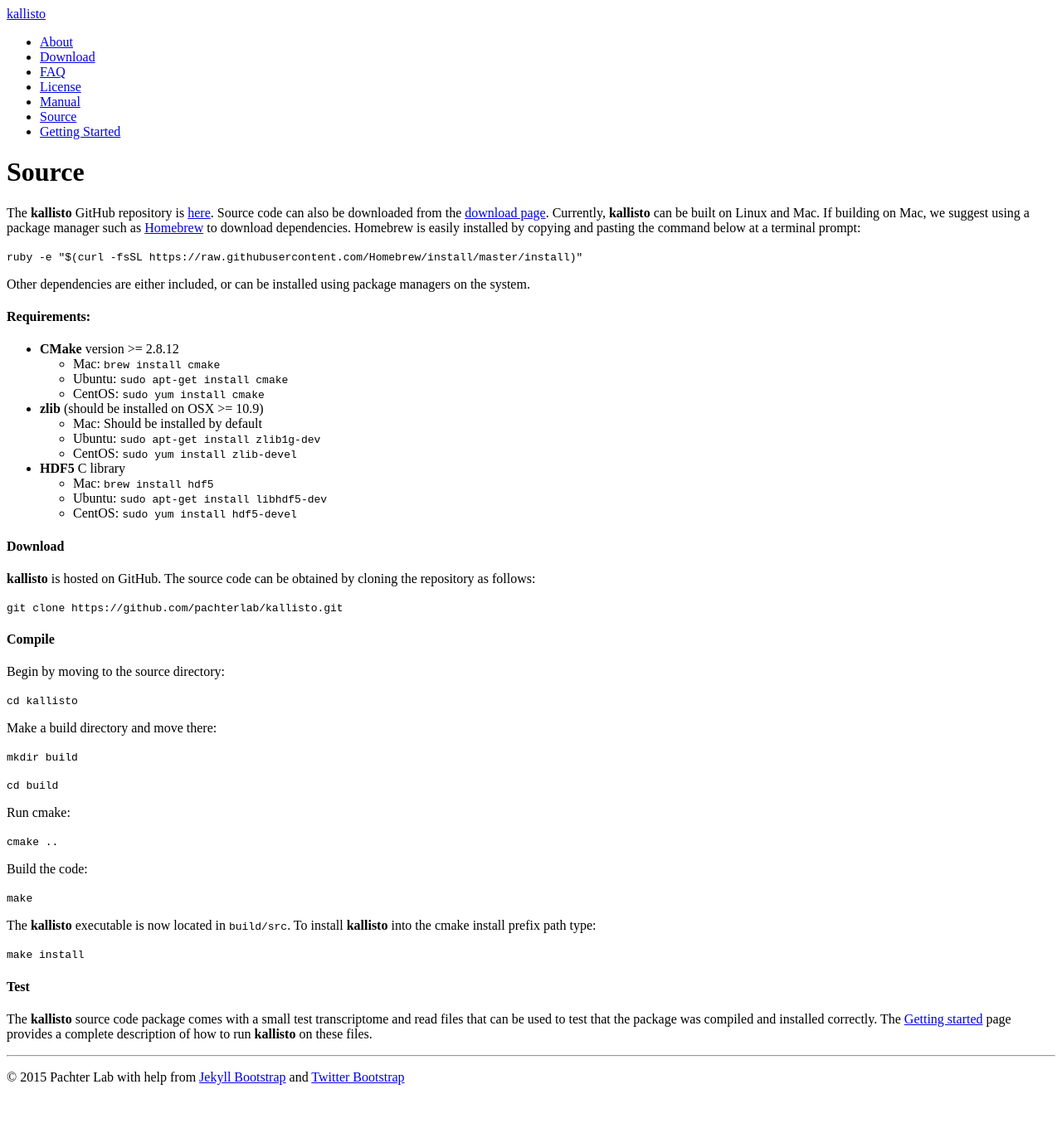
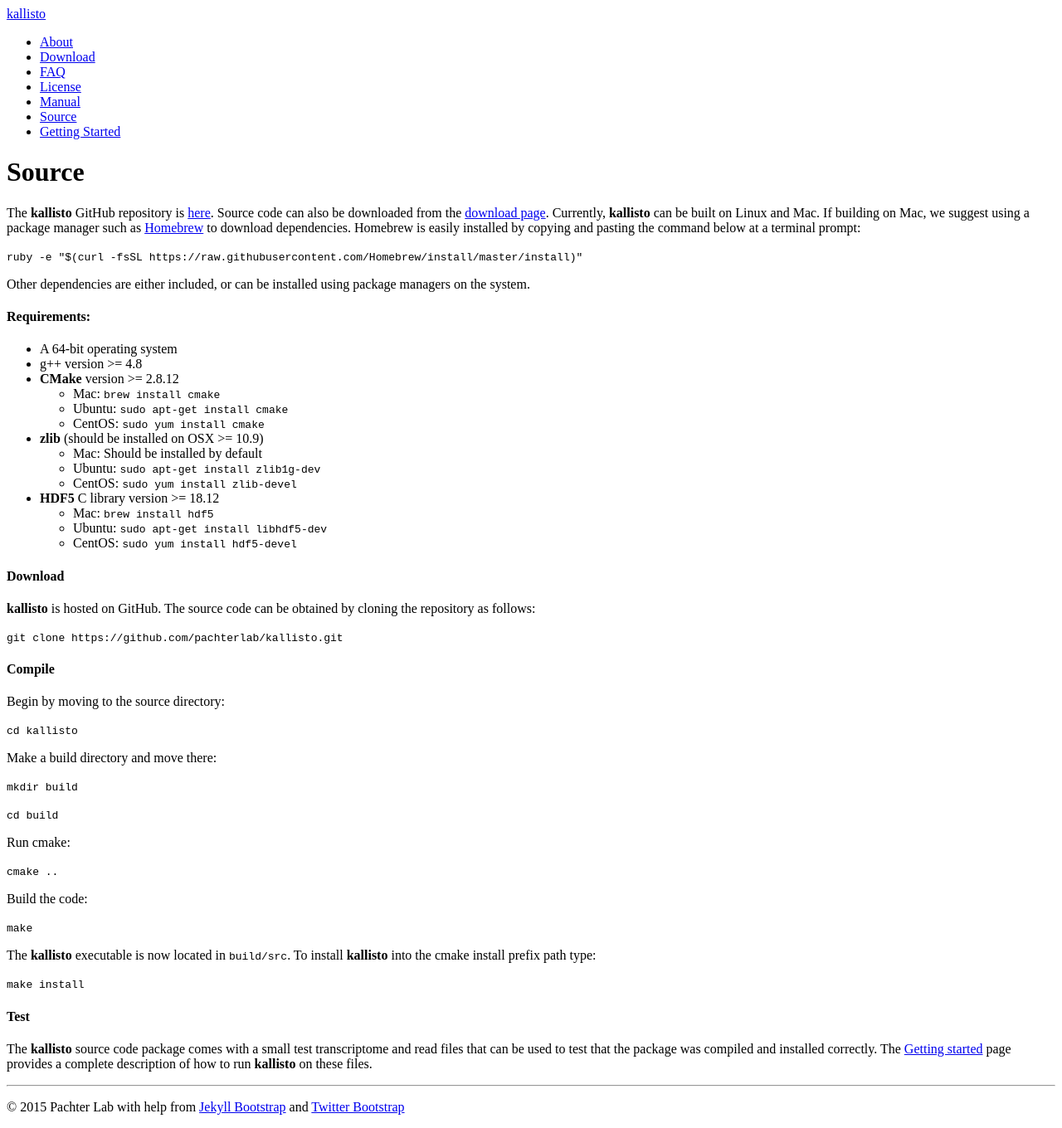
Before and after one commit to pachterlab/kallisto, a Jekyll site: the page built from source.md, in a window 1280 px wide. Shown: the whole page at 83% size. Built offline with Jekyll 4.4.1, drawn with Linux system fonts in a browser that asks for light colours; before the commit the page ends 1324 px from its top, so only the background shows below that.

Commit message:
add versions

```diff
--- a/source.md
+++ b/source.md
@@ -15,6 +15,8 @@
 
 #### Requirements:
 
+- A 64-bit operating system
+- g++ version >= 4.8
 - __CMake__ version >= 2.8.12
     - Mac: `brew install cmake`
     - Ubuntu: `sudo apt-get install cmake`
@@ -23,7 +25,7 @@
     - Mac: Should be installed by default
     - Ubuntu: `sudo apt-get install zlib1g-dev`
     - CentOS: `sudo yum install zlib-devel`
-- __HDF5__ C library
+- __HDF5__ C library version >= 18.12
     - Mac: `brew install hdf5`
     - Ubuntu: `sudo apt-get install libhdf5-dev`
     - CentOS: `sudo yum install hdf5-devel`
```
